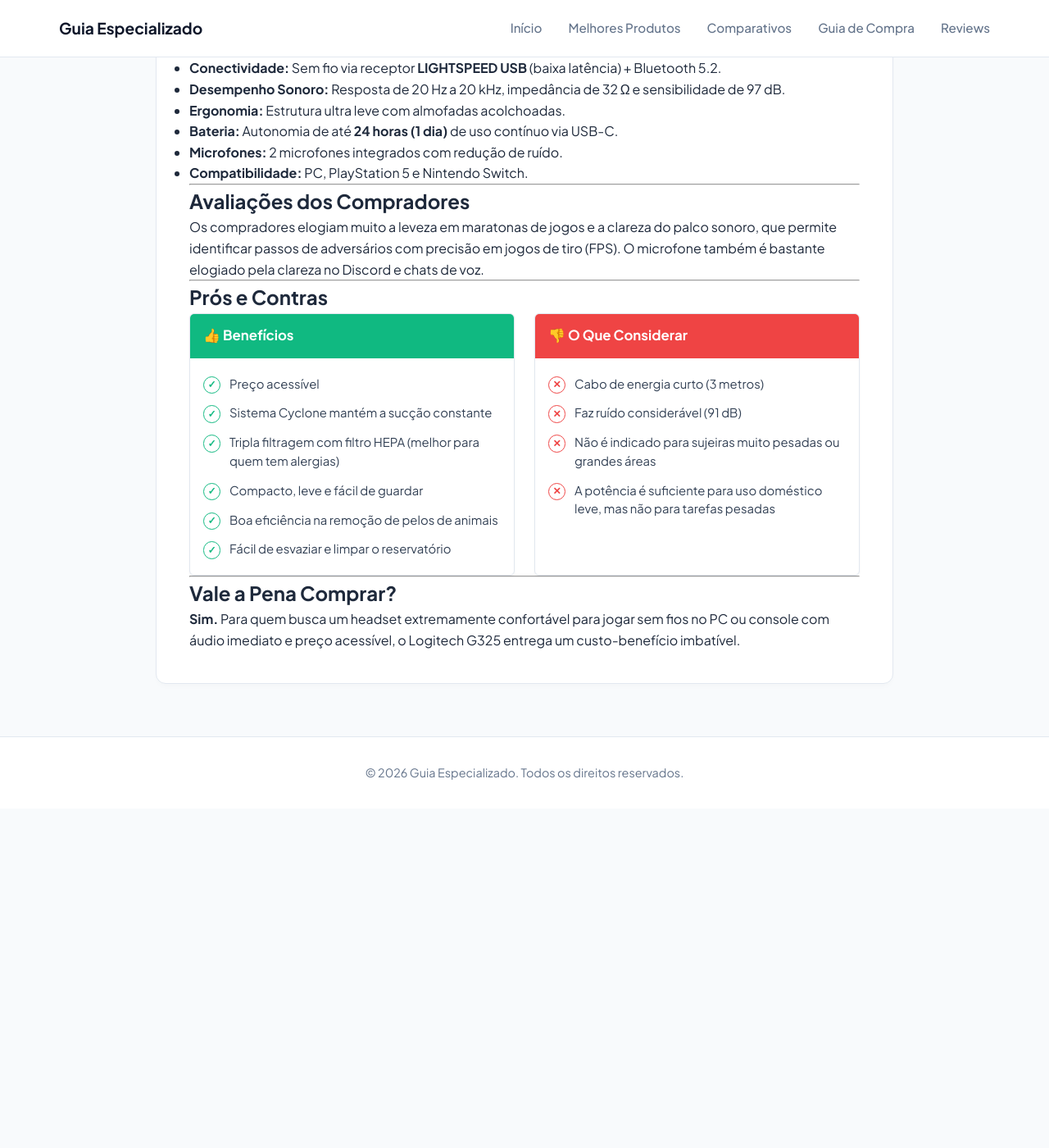
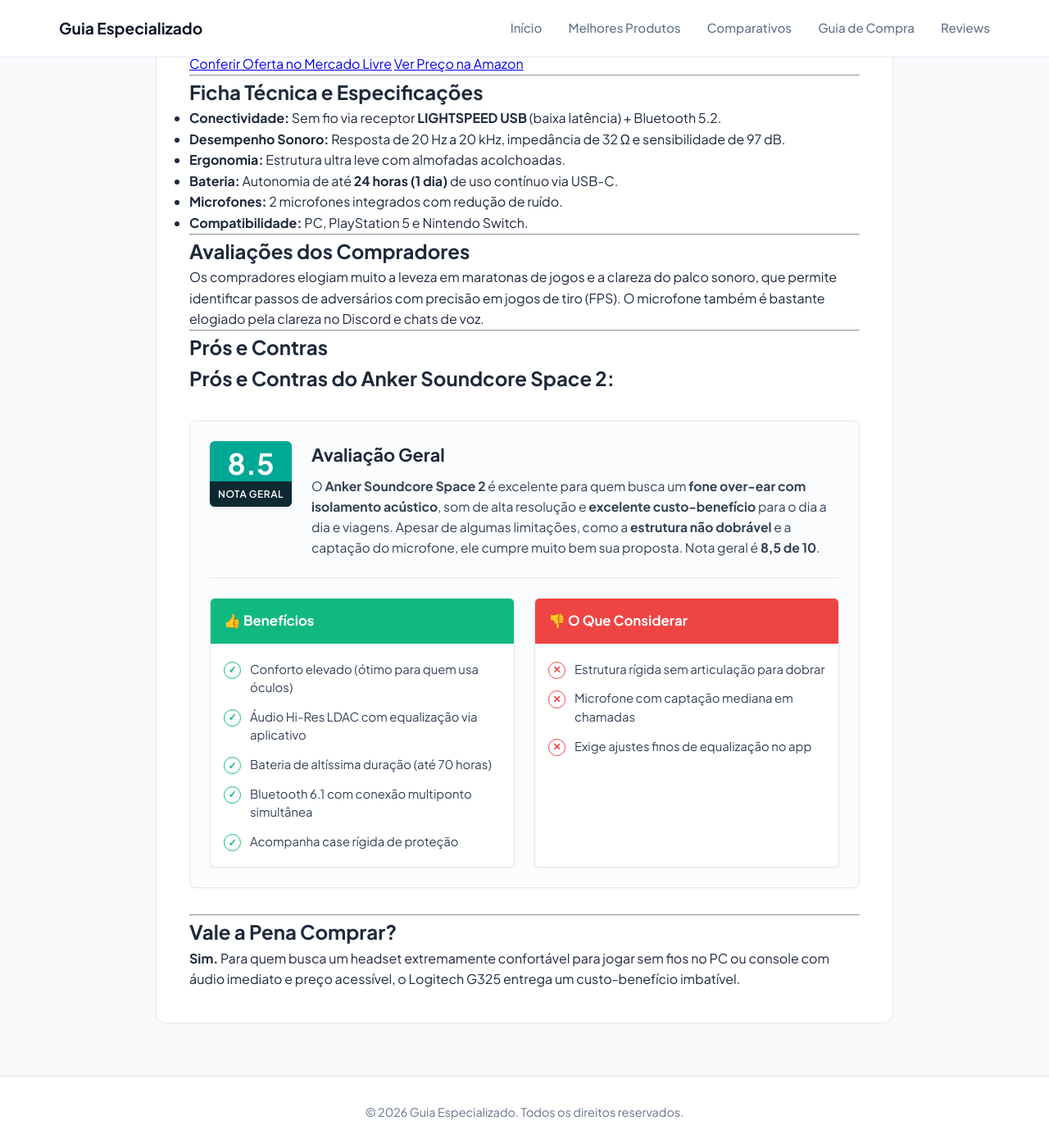
Before and after one commit to membroequipe/SiteReview, a Jekyll site: the page built from _posts/2026-10-15-logitech-g325-lightspeed-review.md, in a window 1280 px wide and 1400 px high, scrolled down 785 px. Shown: the whole window at 82% size. Built offline with Jekyll 4.4.1, drawn with Linux system fonts in a browser that asks for light colours; before the commit the page ends 1771 px from its top, so only the background shows below that; some of the changed text lies outside the part shown.

Commit message:
Update 2026-10-15-logitech-g325-lightspeed-review.md

```diff
--- a/_posts/2026-10-15-logitech-g325-lightspeed-review.md
+++ b/_posts/2026-10-15-logitech-g325-lightspeed-review.md
@@ -45,27 +45,46 @@
 
 ## Prós e Contras
 
-<div class="pros-cons-grid">
-  <div class="pros-box">
-    <h4>👍 Benefícios</h4>
-    <ul>
-      <li>Preço acessível</li>
-      <li>Sistema Cyclone mantém a sucção constante</li>
-      <li>Tripla filtragem com filtro HEPA (melhor para quem tem alergias)</li>
-      <li>Compacto, leve e fácil de guardar</li>
-      <li>Boa eficiência na remoção de pelos de animais</li>
-      <li>Fácil de esvaziar e limpar o reservatório</li>
-    </ul>
+## Prós e Contras do Anker Soundcore Space 2:
+
+<div class="review-summary-box">
+
+  <!-- Avaliação Geral com Nota -->
+  <div class="score-header">
+    <div class="score-badge">
+      <span class="score-number">8.5</span>
+      <span class="score-label">Nota Geral</span>
+    </div>
+    <div class="score-body">
+      <h3>Avaliação Geral</h3>
+      <p>O <strong>Anker Soundcore Space 2</strong> é excelente para quem busca um <strong>fone over-ear com isolamento acústico</strong>, som de alta resolução e <strong>excelente custo-benefício</strong> para o dia a dia e viagens. Apesar de algumas limitações, como a <strong>estrutura não dobrável</strong> e a captação do microfone, ele cumpre muito bem sua proposta. Nota geral é <strong>8,5 de 10</strong>.</p>
+    </div>
   </div>
-  <div class="cons-box">
-    <h4>👎 O Que Considerar</h4>
-    <ul>
-      <li>Cabo de energia curto (3 metros)</li>
-      <li>Faz ruído considerável (91 dB)</li>
-      <li>Não é indicado para sujeiras muito pesadas ou grandes áreas</li>
-      <li>A potência é suficiente para uso doméstico leve, mas não para tarefas pesadas</li>
-    </ul>
+
+  <hr>
+
+  <!-- Grid de Benefícios e Pontos a Considerar -->
+  <div class="pros-cons-grid">
+    <div class="pros-box">
+      <h4>👍 Benefícios</h4>
+      <ul>
+        <li>Conforto elevado (ótimo para quem usa óculos)</li>
+        <li>Áudio Hi-Res LDAC com equalização via aplicativo</li>
+        <li>Bateria de altíssima duração (até 70 horas)</li>
+        <li>Bluetooth 6.1 com conexão multiponto simultânea</li>
+        <li>Acompanha case rígida de proteção</li>
+      </ul>
+    </div>
+    <div class="cons-box">
+      <h4>👎 O Que Considerar</h4>
+      <ul>
+        <li>Estrutura rígida sem articulação para dobrar</li>
+        <li>Microfone com captação mediana em chamadas</li>
+        <li>Exige ajustes finos de equalização no app</li>
+      </ul>
+    </div>
   </div>
+
 </div>
 
 ---
```
